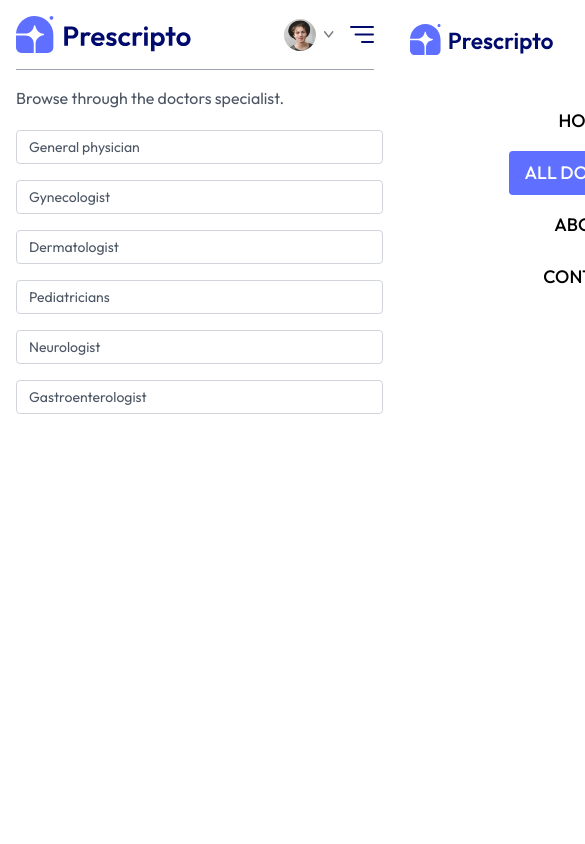
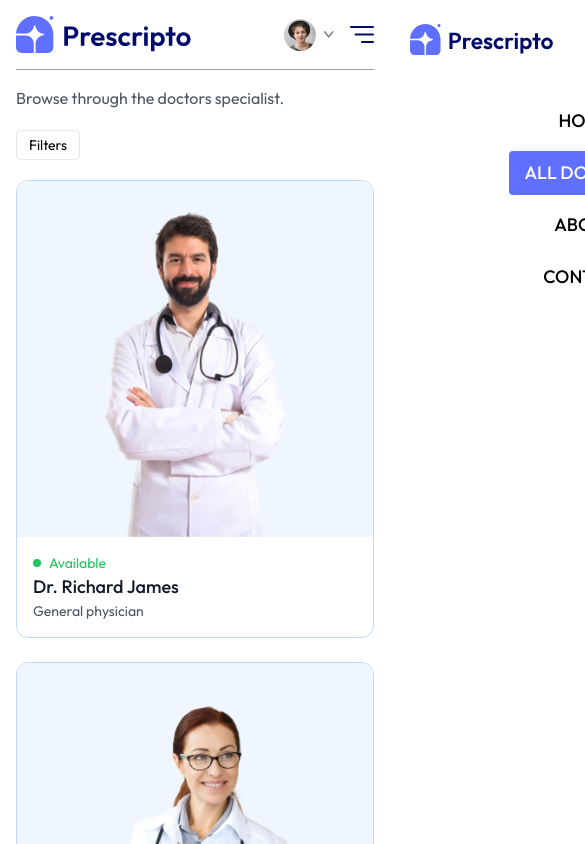
Before and after one commit to Akash72914/Prescripto, a React (Vite) app in the folder frontend/: page /doctors in a window 390 px wide. Shown: the top 844 px of the page, 585 px wide, since content can reach past the window. Built offline with nearby package versions, Linux system fonts and the light colour scheme.

Commit message:
Added filter button for the doctors according to their speciality in the mobile view

```diff
--- a/frontend/src/pages/Doctors.jsx
+++ b/frontend/src/pages/Doctors.jsx
@@ -5,6 +5,7 @@ import { AppContext } from '../context/AppContext';
 const Doctors = () => {
   const { speciality } = useParams();
   const [filterDoc, setFilterDoc] = useState([]);
+  const [showFilter, setShowFilter] = useState(false);
   const navigate = useNavigate();
 
   const { doctors } = useContext(AppContext);
@@ -24,8 +25,9 @@ const Doctors = () => {
   return (
     <div>
       <p className='text-gray-600'>Browse through the doctors specialist.</p>
-      <div className='flex fle-col sm:flex-row items-start gap-5 mt-5'>
-        <div className='flex flex-col gap-4 text-sm text-gray-600'>
+      <div className='flex flex-col sm:flex-row items-start gap-5 mt-5'>
+        <button className={`py-1 px-3 border rounded text-sm transition-all sm:hidden ${showFilter ? 'bg-primary text-white' : ''}`} onClick={() => setShowFilter(prev => !prev)}>Filters</button>
+        <div className={`flex-col gap-4 text-sm text-gray-600 ${showFilter ? 'flex' : 'hidden sm:flex'}`}>
           <p onClick={() => speciality === 'General physician' ? navigate('/doctors') : navigate('/doctors/General physician')} className={`w-[94vw] sm:w-auto pl-3 py-1.5 pr-16 border border-gray-300 rounded transition-all cursor-pointer ${speciality === "General physician" ? "bg-indigo-100 text-black" : ""}`}>General physician</p>
           <p onClick={() => speciality === 'Gynecologist' ? navigate('/doctors') : navigate('/doctors/Gynecologist')} className={`w-[94vw] sm:w-auto pl-3 py-1.5 pr-16 border border-gray-300 rounded transition-all cursor-pointer ${speciality === "Gynecologist" ? "bg-indigo-100 text-black" : ""}`}>Gynecologist</p>
           <p onClick={() => speciality === 'Dermatologist' ? navigate('/doctors') : navigate('/doctors/Dermatologist')} className={`w-[94vw] sm:w-auto pl-3 py-1.5 pr-16 border border-gray-300 rounded transition-all cursor-pointer ${speciality === "Dermatologist" ? "bg-indigo-100 text-black" : ""}`}>Dermatologist</p>
```
